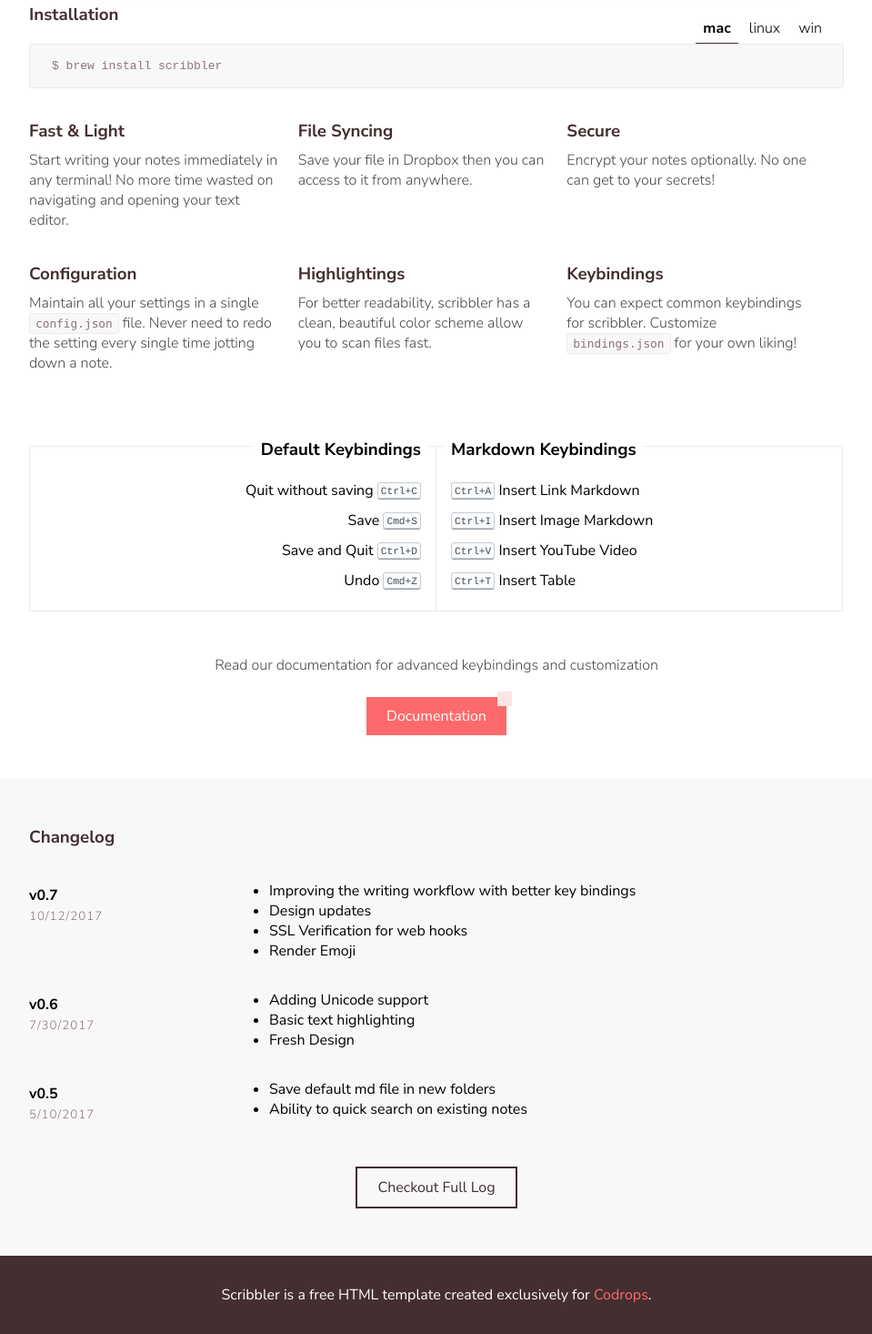
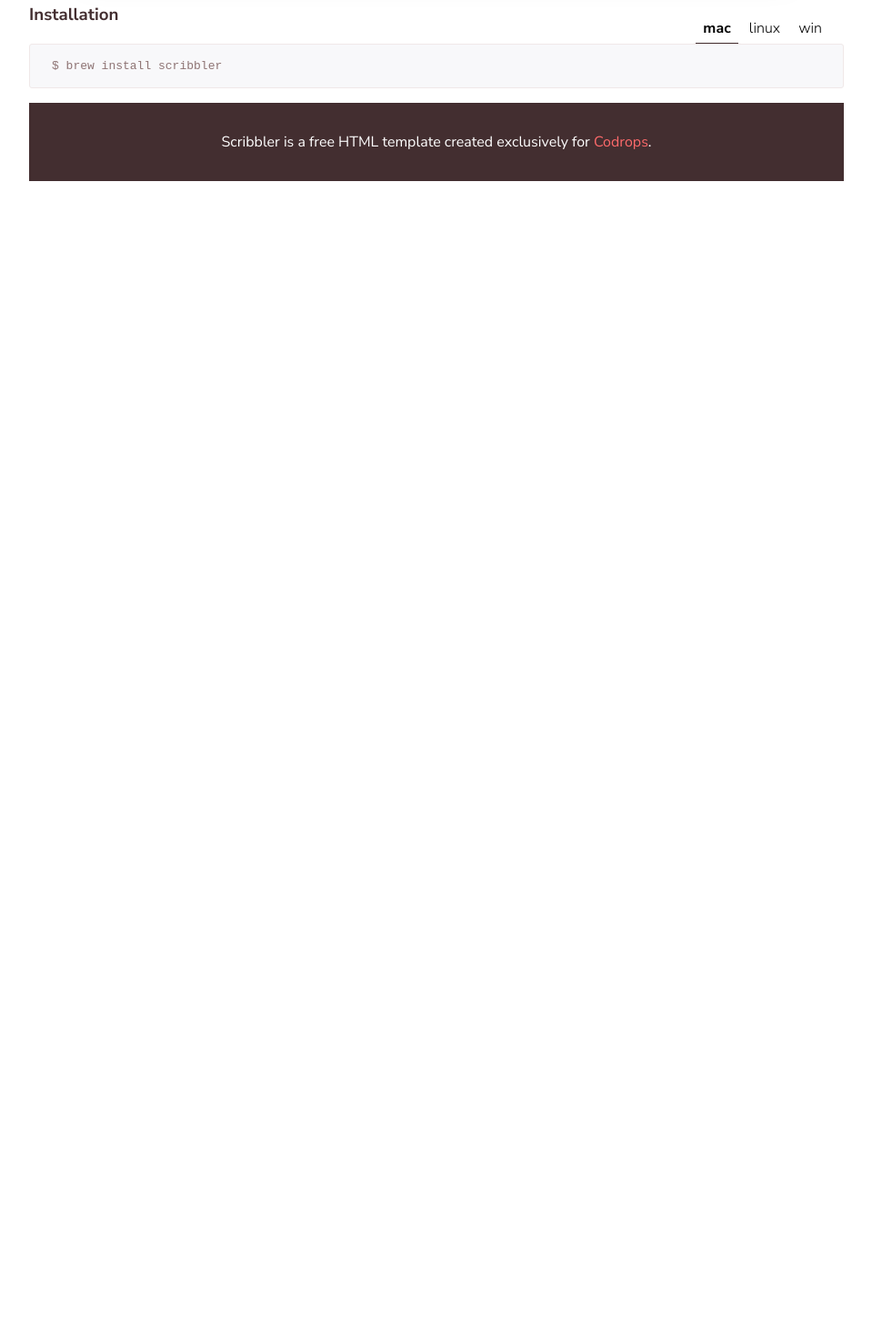
Before and after one commit to rishabchakraborty/COVIDCalls.com, a plain HTML site: page index.html in a window 1280 px wide. Shown: the part 537-2003 px from the top of the page at 91% size, without its empty margins (160-1119 px from the left). After the commit the page ends 800 px from the top, so only its background shows below. Drawn offline with nearby package versions, Linux system fonts and the light colour scheme; files that its build step writes are made by us from their sources; files whose address does not match are found by name.

Commit message:
Update index.html

```diff
--- a/index.html
+++ b/index.html
@@ -47,100 +47,8 @@
           </pre>
         </div>
       </div>
-      <div class="feature">
-        <div class="feature__item">
-          <h3 class="section__title">Fast & Light</h3>
-          <p>Start writing your notes immediately in any terminal! No more time wasted on navigating and opening your text editor.</p>
-        </div>
-        <div class="feature__item">
-          <h3 class="section__title">File Syncing</h3>
-          <p>Save your file in Dropbox then you can access to it from anywhere.</p>
-        </div>
-        <div class="feature__item">
-          <h3 class="section__title">Secure</h3>
-          <p>Encrypt your notes optionally. No one can get to your secrets! </p>
-        </div>
-        <div class="feature__item">
-          <h3 class="section__title">Configuration</h3>
-          <p>Maintain all your settings in a single <span class="code code--inline">config.json</span> file. Never need to redo the setting every single time jotting down a note.</p>
-        </div>
-        <div class="feature__item">
-          <h3 class="section__title">Highlightings</h3>
-          <p>For better readability, scribbler has a clean, beautiful color scheme allow you to scan files fast.</p>
-        </div>
-        <div class="feature__item">
-          <h3 class="section__title">Keybindings</h3>
-          <p>You can expect common keybindings for scribbler. Customize <span class="code code--inline">bindings.json</span> for your own liking! </p>
-        </div>
-      </div>
-      <div class="keybinding">
-        <ul class="keybinding__detail">
-          <h3 class="keybinding__title">Default Keybindings</h3>
-          <li>Quit without saving <span class="keybinding__label">Ctrl+C</span></li>
-          <li>Save <span class="keybinding__label">Cmd+S</span></li>
-          <li>Save and Quit <span class="keybinding__label">Ctrl+D</span></li>
-          <li>Undo <span class="keybinding__label">Cmd+Z</span></li>
-        </ul>
-        <ul class="keybinding__detail">
-          <h3 class="keybinding__title">Markdown Keybindings</h3>
-          <li><span class="keybinding__label">Ctrl+A</span> Insert Link Markdown</li>
-          <li><span class="keybinding__label">Ctrl+I</span> Insert Image Markdown</li>
-          <li><span class="keybinding__label">Ctrl+V</span> Insert YouTube Video</li>
-          <li><span class="keybinding__label">Ctrl+T</span> Insert Table</li>
-        </ul>
-      </div>
-      <div class="callout">
-        <p>Read our documentation for advanced keybindings and customization</p>
-        <a href="doc.html" class="button--primary">Documentation</a>
-      </div>
-    </div>
-    <div class="changelog">
-      <div class="wrapper">
-        <h3 class="section__title">Changelog</h3>
-        <div class="changelog__item">
-          <div class="changelog__meta">
-            <h4 class="changelog__title">v0.7</h4>
-            <small class="changelog__date">10/12/2017</small>
-          </div>
-          <div class="changelog__detail">
-            <ul>
-              <li>Improving the writing workflow with better key bindings</li>
-              <li>Design updates</li>
-              <li>SSL Verification for web hooks</li>
-              <li>Render Emoji</li>
-            </ul>
-          </div>
-        </div>
-        <div class="changelog__item">
-          <div class="changelog__meta">
-            <h4 class="changelog__title">v0.6</h4>
-            <small class="changelog__date">7/30/2017</small>
-          </div>
-          <div class="changelog__detail">
-            <ul>
-              <li>Adding Unicode support</li>
-              <li>Basic text highlighting</li>
-              <li>Fresh Design</li>
-            </ul>
-          </div>
-        </div>
-        <div class="changelog__item">
-          <div class="changelog__meta">
-            <h4 class="changelog__title">v0.5</h4>
-            <small class="changelog__date">5/10/2017</small>
-          </div>
-          <div class="changelog__detail">
-            <ul>
-              <li>Save default md file in new folders</li>
-              <li>Ability to quick search on existing notes</li>
-            </ul>
-          </div>
-        </div>
-        <div class="changelog__callout">
-          <a href="#" class="button--secondary">Checkout Full Log</a>
-        </div>
-      </div>
-    </div>
+
+
     <footer class="footer">Scribbler is a free HTML template created exclusively for <a href="https://tympanus.net/codrops/" target="_blank" class="link link--light">Codrops</a>.</footer>
     <script src="https://cdnjs.cloudflare.com/ajax/libs/highlight.js/9.12.0/highlight.min.js"></script>
     <script>hljs.initHighlightingOnLoad();</script>
```
